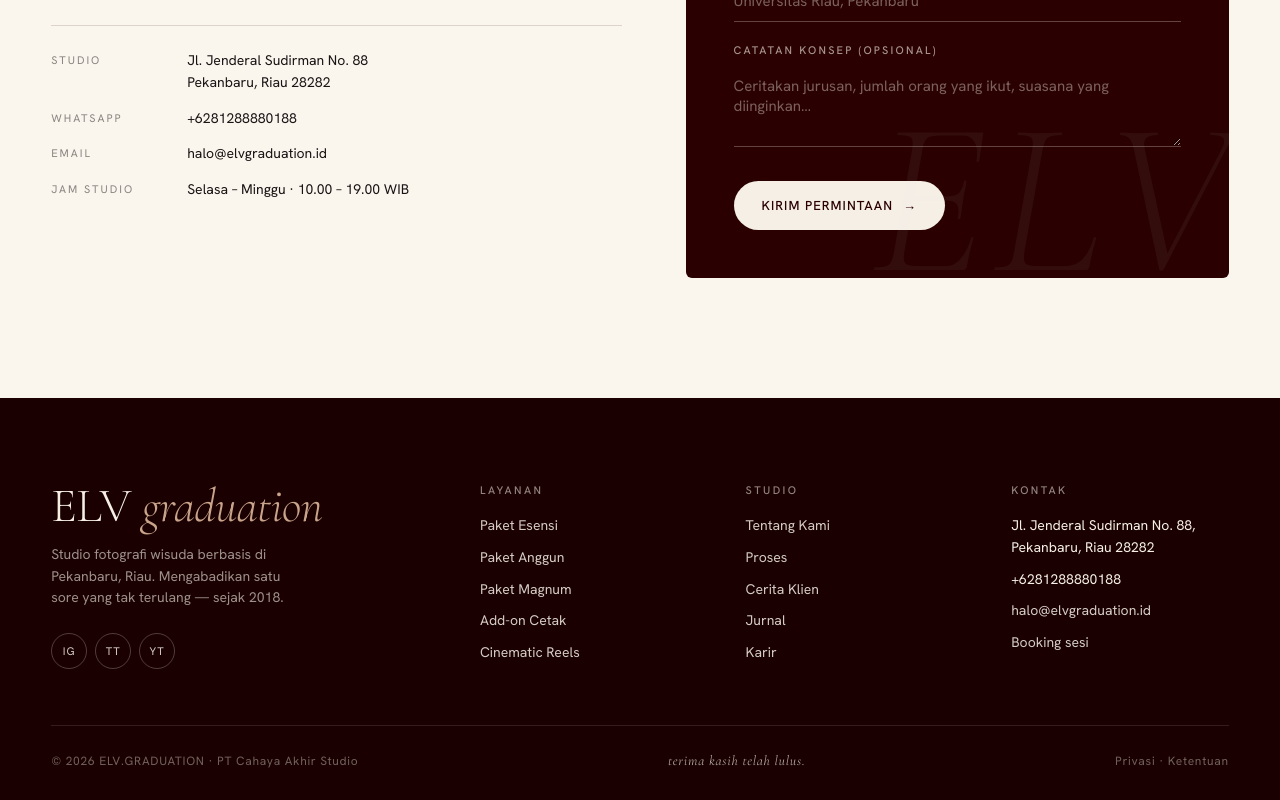
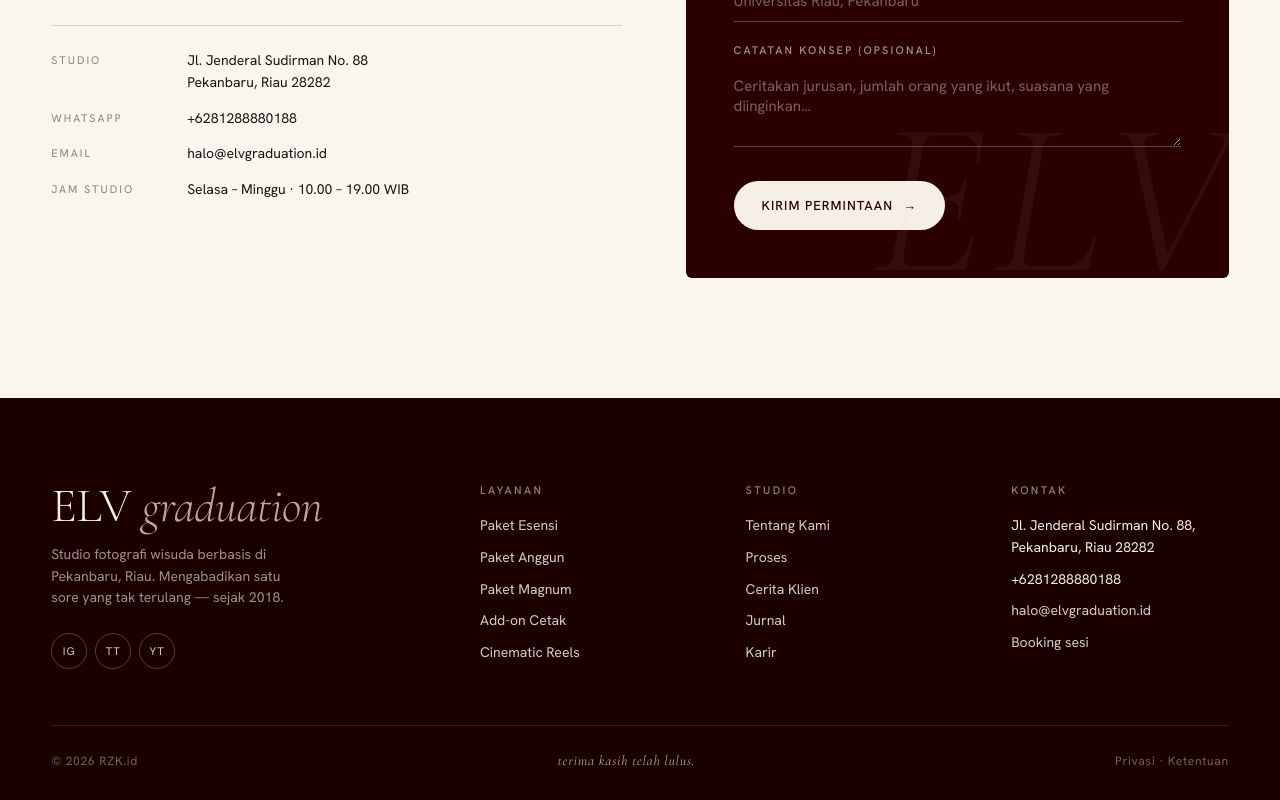
Before and after one commit to morwick/elvgraduation, a React (Vite) app: page / in a window 1280 px wide. Shown: the part 7113-7913 px from the top of the page. Built offline with nearby package versions, Linux system fonts and the light colour scheme; no server answers; the database is empty.

Commit message:
edit footer

```diff
--- a/index.html
+++ b/index.html
@@ -15,7 +15,7 @@
     <meta name="geo.region" content="ID-RI" />
     <meta name="geo.placename" content="Pekanbaru" />
 
-    <link rel="canonical" href="https://elv-graduation.vercel.app/" />
+    <link rel="canonical" href="https://elvgraduation.vercel.app/" />
 
     <!-- Open Graph (WhatsApp, Facebook, LinkedIn) -->
     <meta property="og:type" content="website" />
@@ -23,8 +23,8 @@
     <meta property="og:site_name" content="ELV.GRADUATION" />
     <meta property="og:title" content="ELV.GRADUATION — Jasa Fotografi Wisuda Pekanbaru" />
     <meta property="og:description" content="Studio fotografi wisuda di Pekanbaru, Riau. Cinematic, intim, dibuat untuk dipajang seumur hidup." />
-    <meta property="og:url" content="https://elv-graduation.vercel.app/" />
-    <meta property="og:image" content="https://elv-graduation.vercel.app/elv-logo-white.png" />
+    <meta property="og:url" content="https://elvgraduation.vercel.app/" />
+    <meta property="og:image" content="https://elvgraduation.vercel.app/elv-logo-white.png" />
     <meta property="og:image:width" content="1200" />
     <meta property="og:image:height" content="630" />
     <meta property="og:image:alt" content="ELV.GRADUATION — Studio Fotografi Wisuda" />
@@ -33,7 +33,7 @@
     <meta name="twitter:card" content="summary_large_image" />
     <meta name="twitter:title" content="ELV.GRADUATION — Jasa Fotografi Wisuda Pekanbaru" />
     <meta name="twitter:description" content="Studio fotografi wisuda di Pekanbaru, Riau. Cinematic, intim, dibuat untuk dipajang seumur hidup." />
-    <meta name="twitter:image" content="https://elv-graduation.vercel.app/elv-logo-white.png" />
+    <meta name="twitter:image" content="https://elvgraduation.vercel.app/elv-logo-white.png" />
 
     <link rel="preconnect" href="https://fonts.googleapis.com" />
     <link rel="preconnect" href="https://fonts.gstatic.com" crossorigin />
@@ -47,13 +47,13 @@
     {
       "@context": "https://schema.org",
       "@type": "LocalBusiness",
-      "@id": "https://elv-graduation.vercel.app/#business",
+      "@id": "https://elvgraduation.vercel.app/#business",
       "name": "ELV.GRADUATION",
       "alternateName": "ELV Graduation Studio",
       "description": "Studio fotografi wisuda berbasis di Pekanbaru, Riau. Mengabadikan satu sore yang tak terulang — sejak 2018.",
-      "url": "https://elv-graduation.vercel.app/",
-      "logo": "https://elv-graduation.vercel.app/elv-logo-white.png",
-      "image": "https://elv-graduation.vercel.app/elv-logo-white.png",
+      "url": "https://elvgraduation.vercel.app/",
+      "logo": "https://elvgraduation.vercel.app/elv-logo-white.png",
+      "image": "https://elvgraduation.vercel.app/elv-logo-white.png",
       "telephone": "+6281288880188",
       "email": "halo@elvgraduation.id",
       "priceRange": "Rp Rp Rp",
--- a/src/admin/SiteSettings.jsx
+++ b/src/admin/SiteSettings.jsx
@@ -16,7 +16,6 @@ const BRAND_FIELDS = [
   ["tiktok_url",       "URL TikTok", "text"],
   ["youtube_url",      "URL YouTube", "text"],
   ["footer_tagline",   "Footer tagline", "textarea"],
-  ["copyright",        "Copyright", "text"],
 ];
 
 // Section copy cards — every group below renders inside its own card.
--- a/src/components/Footer.jsx
+++ b/src/components/Footer.jsx
@@ -49,7 +49,16 @@ export default function Footer() {
         </div>
       </div>
       <div className="foot-bottom">
-        <span>{site.copyright || "© 2026 ELV.GRADUATION · PT Cahaya Akhir Studio"}</span>
+        <span>
+          © 2026{" "}
+          <a
+            href="https://www.instagram.com/stdrzk.id/"
+            target="_blank"
+            rel="noopener noreferrer"
+          >
+            RZK.id
+          </a>
+        </span>
         <span className="word">
           <em>terima kasih telah lulus.</em>
         </span>
```
Also changed, not shown: public/robots.txt, 1 other file (tests, documents, lock files or other folders).
